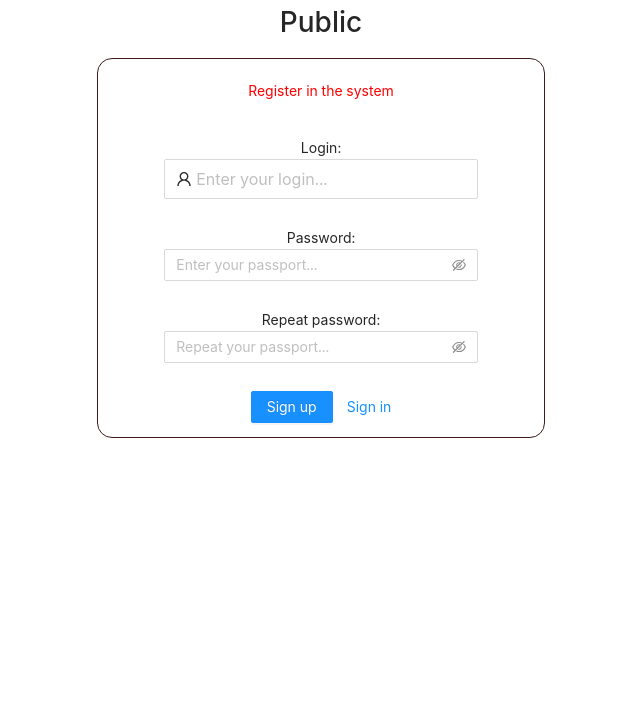
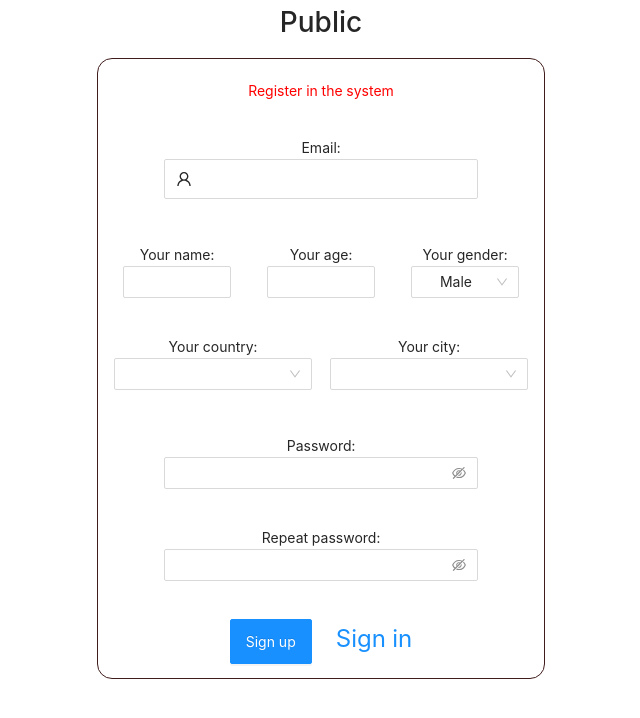
Before and after one commit to Nikita-Koval/newProjectTest, a React (Create React App) app: page /registration in a window 1280 px wide. Shown: the top 718 px of the page, without its empty margins (319-959 px from the left). Built offline with nearby package versions, Linux system fonts and the light colour scheme.

Commit message:
add registration front, mapping select forms

```diff
--- a/src/index.js
+++ b/src/index.js
@@ -17,11 +17,9 @@ const store = createStore(
 console.log("store", store.getState());
 
 ReactDOM.render(
-  <React.StrictMode>
-    <Provider store={store}>
-      <App />
-    </Provider>
-  </React.StrictMode>,
+  <Provider store={store}>
+    <App />
+  </Provider>,
   document.getElementById("root")
 );
 
--- a/src/pages/login/LoginPage.js
+++ b/src/pages/login/LoginPage.js
@@ -3,19 +3,20 @@ import { useHistory, Link } from "react-router-dom";
 import { useSelector, useDispatch } from "react-redux";
 import GoogleLogin from "react-google-login";
 import { Login } from "../../store/actions/login.actions";
-import "./loginPage.scss";
 import { Form, Input, Col, Row, Button, Alert, Spin } from "antd";
 import {
   EyeInvisibleOutlined,
   EyeTwoTone,
   UserOutlined,
 } from "@ant-design/icons";
+import "./loginPage.scss";
 
 const LoginPage = () => {
   const dispatch = useDispatch();
   const errorText = useSelector((state) => state.user.error);
   const loading = useSelector((state) => state.user.isLoading);
   const isAuthenticated = useSelector((state) => state.user.isAuthenticated);
+  const history = useHistory();
 
   useEffect(() => {
     if (isAuthenticated) {
@@ -23,7 +24,6 @@ const LoginPage = () => {
     }
   }, [isAuthenticated]);
 
-  const history = useHistory();
   const onFinish = (values) => {
     dispatch(Login(values));
   };
--- a/src/pages/login/loginPage.scss
+++ b/src/pages/login/loginPage.scss
@@ -1,7 +1,5 @@
 .wrapper {
-  display: flex;
-  flex-direction: column;
-  width: 40%;
+  width: 35%;
   margin: 0 auto;
   border: 1px solid rgb(65, 28, 28);
   border-radius: 15px;
--- a/src/pages/mainPage/MainPage.js
+++ b/src/pages/mainPage/MainPage.js
@@ -7,7 +7,7 @@ const MainPage = () => {
     <div>
       <h1>That&apos;s main page</h1>
       <p>
-        Hello, <b>{userName}</b> !
+        Hello, <b>{userName || "Username"}</b> !
       </p>
     </div>
   );
--- a/src/pages/registration/RegistrationPage.js
+++ b/src/pages/registration/RegistrationPage.js
@@ -1,65 +1,233 @@
-import React, { useState } from "react";
-import { Link } from "react-router-dom";
-import { Input, Col, Row } from "antd";
-import { Button } from "antd";
-import { UserOutlined } from "@ant-design/icons";
-import { EyeInvisibleOutlined, EyeTwoTone } from "@ant-design/icons";
+import React, { useEffect, useState } from "react";
+import { useHistory, Link } from "react-router-dom";
+import { Input, Col, Row, Select, Form, Button, Alert } from "antd";
+import {
+  EyeInvisibleOutlined,
+  EyeTwoTone,
+  UserOutlined,
+} from "@ant-design/icons";
 import "./registrationPage.scss";
 
 const RegistrationPage = () => {
-  const [login, setLog] = useState("");
+  const [isMatch, setIsMatch] = useState(false);
+  const history = useHistory();
+  const token = localStorage.getItem("token");
+  const genders = ["Male", "Female", "Other"];
+  const country = ["Russia"];
+  const cities = ["Taganrog", "Rostov", "Moscow", "Belgorod"];
+
+  useEffect(() => {
+    if (token) {
+      history.push("/mainpage");
+    }
+  }, [token]);
+
+  const { Option } = Select;
+
+  const onFinish = (values) => {
+    if (values.password !== values.passwordRepeat) {
+      setIsMatch(true);
+    } else {
+      localStorage.setItem("token", "asdadFASd123a12RF1Qfwsf");
+      history.push("/mainpage");
+    }
+  };
+  const onFinishFailed = (errorInfo) => {
+    console.log("Failed:", errorInfo);
+  };
 
   return (
-    <div className="wrapper">
+    <div className="wrapperRegistration">
       <p className="logoText">Register in the system</p>
+      <Form
+        initialValues={{
+          remember: true,
+          ["gender"]: "Male",
+        }}
+        name="basic"
+        onFinish={onFinish}
+        onFinishFailed={onFinishFailed}
+      >
         <div className="loginContainer">
-        Login:
+          Email:
           <Row>
             <Col span={18} offset={3}>
+              <Form.Item
+                name="email"
+                rules={[
+                  {
+                    required: true,
+                    message: "Please input your email!",
+                  },
+                ]}
+              >
                 <Input
                   required
                   size="large"
-              id="login"
-              name="login"
-              type="text"
-              value={login}
-              onChange={(e) => setLog(e.target.value)}
-              placeholder="Enter your login..."
+                  id="email"
+                  name="email"
+                  type="email"
                   prefix={<UserOutlined />}
                 />
+              </Form.Item>
+            </Col>
+          </Row>
+        </div>
+        <div className="aboutUser">
+          <Row justify="space-around">
+            <Col span={6}>
+              Your name:
+              <Form.Item
+                name="userName"
+                rules={[
+                  {
+                    required: true,
+                    message: "Please input your name!",
+                  },
+                ]}
+              >
+                <Input id="userName" name="userName" required />
+              </Form.Item>
+            </Col>
+            <Col span={6}>
+              Your age:
+              <Form.Item
+                name="userAge"
+                rules={[
+                  {
+                    required: true,
+                    message: "Please input your age!",
+                  },
+                ]}
+              >
+                <Input id="userAge" name="userAge" required />
+              </Form.Item>
+            </Col>
+            <Col span={6}>
+              Your gender:
+              <Form.Item
+                name="gender"
+                rules={[
+                  {
+                    required: true,
+                    message: "Please input your gender!",
+                  },
+                ]}
+              >
+                <Select id="gender" name="gender" required>
+                  {genders.map((gender, index) => (
+                    <Option key={`gender-${index}`} value={gender}>
+                      {gender}
+                    </Option>
+                  ))}
+                </Select>
+              </Form.Item>
+            </Col>
+          </Row>
+          <Row justify="space-around">
+            <Col span={11}>
+              Your country:
+              <Form.Item
+                name="country"
+                rules={[
+                  {
+                    required: true,
+                    message: "Please input your country!",
+                  },
+                ]}
+              >
+                <Select id="country" name="country" required>
+                  {country.map((country, index) => (
+                    <Option key={`country-${index}`} value={country}>
+                      {country}
+                    </Option>
+                  ))}
+                </Select>
+              </Form.Item>
+            </Col>
+            <Col span={11}>
+              Your city:
+              <Form.Item
+                name="city"
+                rules={[
+                  {
+                    required: true,
+                    message: "Please input your city!",
+                  },
+                ]}
+              >
+                <Select id="city" name="city" required>
+                  {cities.map((city, index) => (
+                    <Option key={`city-${index}`} value={city}>
+                      {city}
+                    </Option>
+                  ))}
+                </Select>
+              </Form.Item>
             </Col>
           </Row>
         </div>
         <div className="passwordContainer">
           Password:
           <Col span={18} offset={3}>
+            <Form.Item
+              name="password"
+              rules={[
+                {
+                  required: true,
+                  message: "Please input your password!",
+                },
+              ]}
+            >
               <Input.Password
-            placeholder="Enter your passport..."
+                id="password"
+                name="password"
                 iconRender={(visible) =>
                   visible ? <EyeTwoTone /> : <EyeInvisibleOutlined />
                 }
               />
+            </Form.Item>
           </Col>
         </div>
         <div className="repeatPasswordContainer">
           Repeat password:
           <Col span={18} offset={3}>
+            <Form.Item
+              name="passwordRepeat"
+              rules={[
+                {
+                  required: true,
+                  message: "Please repeate your password!",
+                },
+              ]}
+            >
               <Input.Password
-            id="repPassword"
-            name="repPassword"
-            placeholder="Repeat your passport..."
+                id="passwordRepeat"
+                name="passwordRepeat"
                 iconRender={(visible) =>
                   visible ? <EyeTwoTone /> : <EyeInvisibleOutlined />
                 }
               />
+            </Form.Item>
           </Col>
         </div>
         <div className="formBlockBtn">
-        <Button type="primary">Sign up</Button>
-        <Link to="/login" className="linkBtn">
+          <Button type="primary" htmlType="submit">
+            Sign up
+          </Button>
+          <Link to="/login" className="linkBtnRegistration">
             Sign in
           </Link>
         </div>
+      </Form>
+      {isMatch && (
+        <Alert
+          message={"Password not match ! Please try again..."}
+          type="warning"
+          showIcon
+          closable
+        />
+      )}
     </div>
   );
 };
--- a/src/pages/registration/registrationPage.scss
+++ b/src/pages/registration/registrationPage.scss
@@ -1,10 +1,12 @@
-.wrapper {
+.wrapperRegistration {
   display: flex;
   flex-direction: column;
   width: 35%;
+  min-width: 300px;
   margin: 0 auto;
   border: 1px solid rgb(65, 28, 28);
   border-radius: 15px;
+  overflow: hidden;
 
   .loginContainer,
   .passwordContainer,
@@ -23,7 +25,27 @@
     margin: 1em 0;
   }
 
-  .linkBtn {
+  .linkBtnRegistration {
     margin-left: 1em;
+    font-size: 24px;
+  }
+
+  .aboutUser {
+    display: inline-flex;
+    flex-direction: column;
+  }
+
+  .ant-row-space-around {
+    margin: 0.5em;
+  }
+
+  .ant-btn-primary {
+    height: 45px;
   }
 }
+
+@media screen and (max-width: 1024px) {
+  .ant-col-6 {
+  min-width: 150px;
+}
+}
```
Lines whose indentation alone changed are shown as unchanged.
